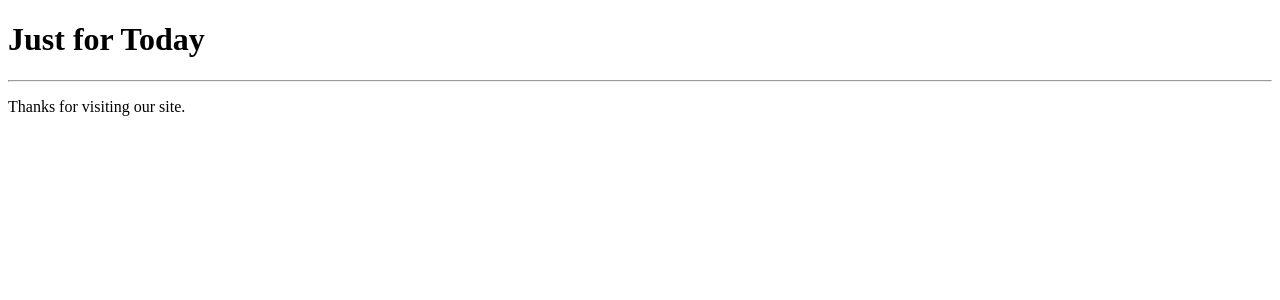
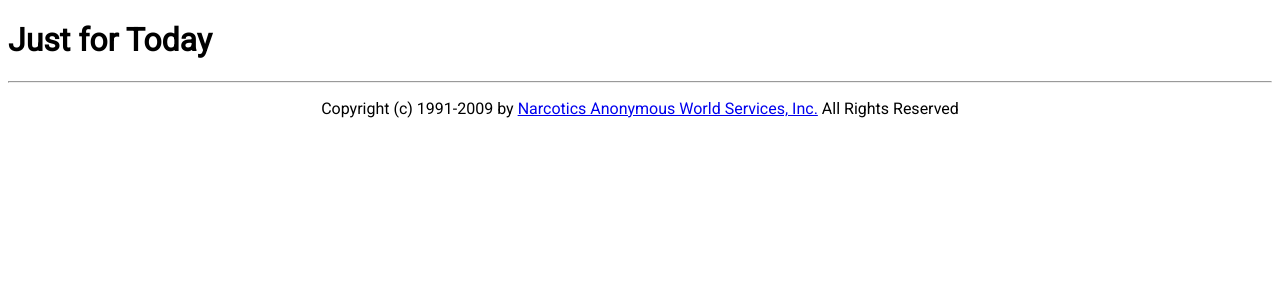
Before and after one commit to bycomputing/jftapp, a Django app: template templates/jftapp/base.html in a window 1280 px wide. Shown: the top 300 px of the page. Run offline with Django 3.2, Linux system fonts and the light colour scheme; the template is opened without the code that fills it, so the values that code supplies are empty.

Commit message:
Improve HTML structure

```diff
--- a/static/stylesheet.css
+++ b/static/stylesheet.css
@@ -1,3 +1,7 @@
+html {
+    font-family: 'Roboto', sans-serif;
+}
+
 .alignleft {
     float: left;
 }
--- a/templates/jftapp/base.html
+++ b/templates/jftapp/base.html
@@ -1,24 +1,26 @@
 <!DOCTYPE html>
 <html lang="en-US">
-<head>
-    <!--
-Serenity Prayer
-"God, grant me the serenity to accept the things I cannot change,
-the courage to change
-the things I can,
-and the wisdom
-to know the difference."
-    -->
-    <meta charset="utf-8">
+  <head>
+    <meta charset="utf-8" />
+    <meta name="author" content="Unknown" />
+    <meta name="description" content="" />
     <title>Just for Today{% block title %}{% endblock %}</title>
+    <link href="https://fonts.googleapis.com/css?family=Roboto" rel="stylesheet">
     <link rel="stylesheet" href="/static/stylesheet.css">
-</head>
-<body>
+  </head>
+  <body>
     <h1>Just for Today</h1>
-    {% block content %}{% endblock %}
+    <main>
+        {% block content %}{% endblock %}
+    </main>
+    <hr>
     {% block footer %}
-    <hr>
-    <p class="footer">Thanks for visiting our site.</p>
+    <footer>
+      <p class="aligncenter" id="footer">
+      Copyright (c) 1991-2009 by
+      <a href="http://www.na.org/">Narcotics Anonymous World Services, Inc.</a>
+      All Rights Reserved</p>
+    </footer>
     {% endblock %}
-</body>
+  </body>
 </html>
```
Also changed, not shown: templates/jftapp/jftreading.html (+6 -9 lines).
